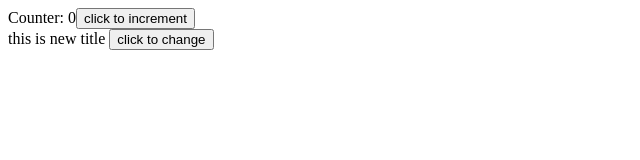
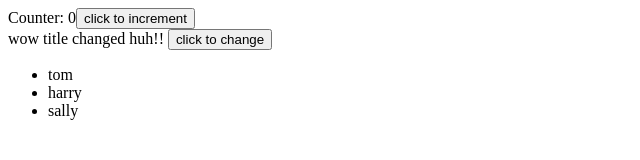
Before and after one commit to supreetph/VueDemo, a plain HTML site: page index.html in a window 1280 px wide. Both pictures are taken after a click on the button "click to change". Shown: the whole page, without its empty margins (0-640 px from the left). Drawn offline with nearby package versions, Linux system fonts and the light colour scheme.

Commit message:
array,v-for  included

```diff
--- a/app.js
+++ b/app.js
@@ -2,13 +2,29 @@ const Counter = {
     data() {
       return {
         counter: 0,
-        message:"Hey Supreet, this is Vue"
+        message:"Hey Supreet, this is Vue",
+        customers:[
+            {
+                name:"tom",
+                city:"bangalore"
+            },
+            {
+                name:"harry",
+                city:"Delhi"
+            },
+            {
+                name:"sally",
+                city:"Mumbai"
+            }
+
+        ]
       }
     },
     methods:{
-        changeTitle(){
-            this.message="this is new title"
+        changeTitle(value){
+            this.message=value
         }
+
     }
   }
 
--- a/index.html
+++ b/index.html
@@ -1,5 +1,10 @@
-<html>
+<!DOCTYPE html>
+<html  lang="en">
     <head>
+        <meta charset="UTF-8">
+        <meta http-equiv="X-UA-Compatible" content="IE=edge">
+        <meta name="viewport" content="width=device-width, initial-scale=1.0">
+        <title>Document</title>
         <script src="https://unpkg.com/vue@3.0.2"></script>
     </head>
 
@@ -10,7 +15,11 @@
 
             {{message}}
 
-            <button v-on:click="changeTitle()">click to change</button>
+            <button v-on:click="changeTitle('wow title changed huh!!')">click to change</button>
+            <br>
+            <ul>
+                <li v-for="cust in customers">{{cust.name}}</li>
+            </ul>
         </div>
         <script src="app.js"></script>
     </body>
```
